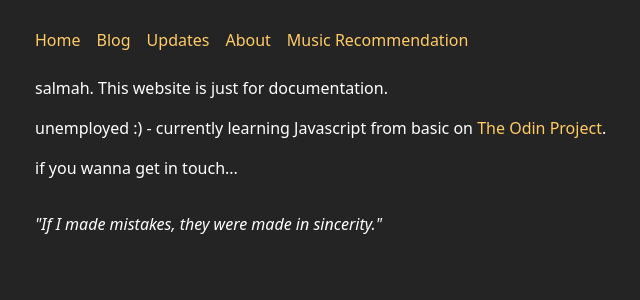
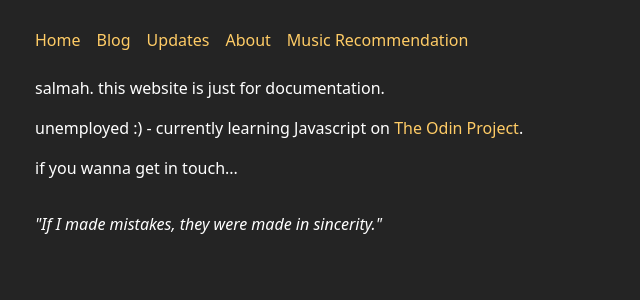
Before and after one commit to aqildaud/sygslmh, a React (Vite) app: page / in a window 1280 px wide. Shown: the top 300 px of the page, without its empty margins (265-905 px from the left). Built offline with nearby package versions, Linux system fonts and the light colour scheme.

Commit message:
Changed content in home page

```diff
--- a/src/components/Home.tsx
+++ b/src/components/Home.tsx
@@ -3,10 +3,10 @@ function Home() {
     <div>
       <main className="pt-3">
         <p className="text-white">
-          salmah. This website is just for documentation.
+          salmah. this website is just for documentation.
         </p>
         <p className="text-white">
-          unemployed :) - currently learning Javascript from basic on{" "}
+          unemployed :) - currently learning Javascript on{" "}
           <a href="https://www.theodinproject.com/paths/full-stack-javascript">
             The Odin Project
           </a>
```
